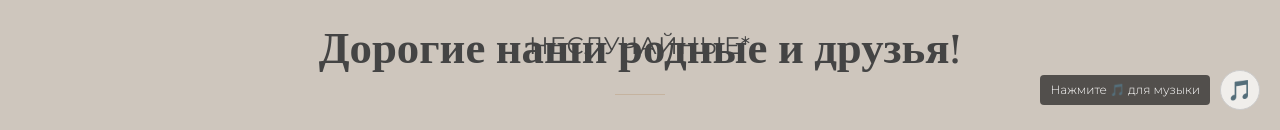
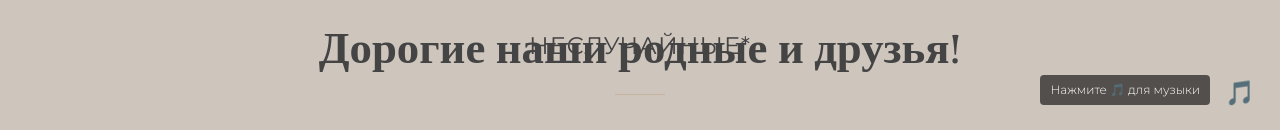
Before and after one commit to NktTkhm/wedding-invitation, a website: page index.html in a window 1280 px wide. Shown: the part 670-800 px from the top of the page. Drawn offline with nearby package versions, Linux system fonts and the light colour scheme; a script that the page names is missing.

Commit message:
правки12

```diff
--- a/style.css
+++ b/style.css
@@ -854,15 +854,20 @@ img {
   bottom: 20px;
   right: 20px;
   z-index: 100;
-  background: rgba(255, 255, 255, 0.7);
-  border: 1px solid #ccc;
-  border-radius: 50%;
-  width: 40px;
-  height: 40px;
-  font-size: 20px;
+  /* Remove visual styles */
+  background: transparent;
+  border: none;
+  /* border-radius: 50%; - Remove */
+  /* width: 40px; - Remove */
+  /* height: 40px; - Remove */
+  font-size: 24px; /* Adjust emoji size if needed */
   cursor: pointer;
-  /* Added for potential conflict resolution */
-  transform: translateZ(0); /* Force hardware acceleration / new stacking context */
+  /* Add padding for easier clicking */
+  padding: 5px;
+  /* Reset other potential button styles */
+  line-height: 1;
+  color: inherit; /* Use default text color or set specific */
+  /* transform: translateZ(0); /* Probably not needed anymore */
 }
 
 /* --- Music Prompt Styles --- */
```
